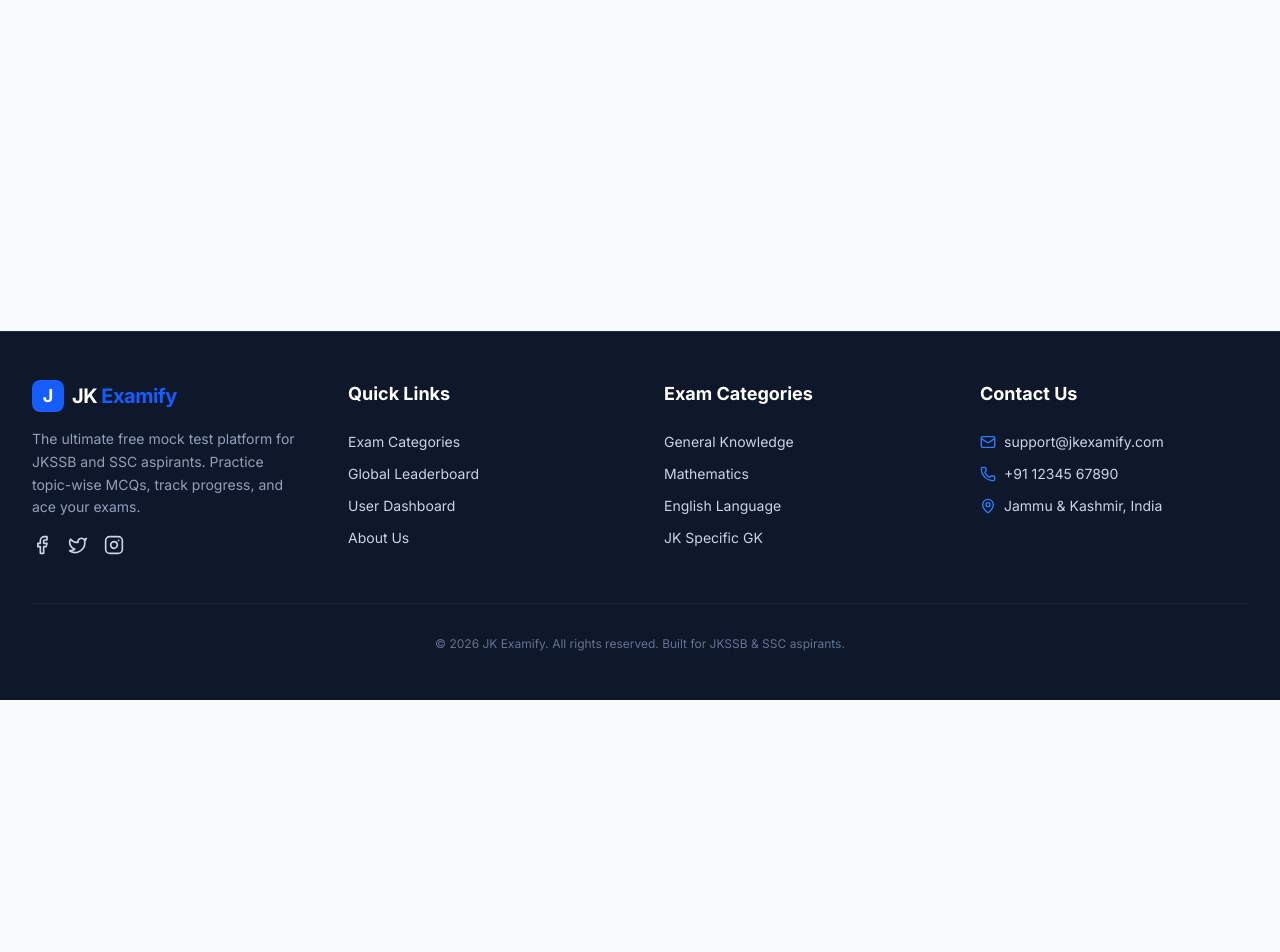
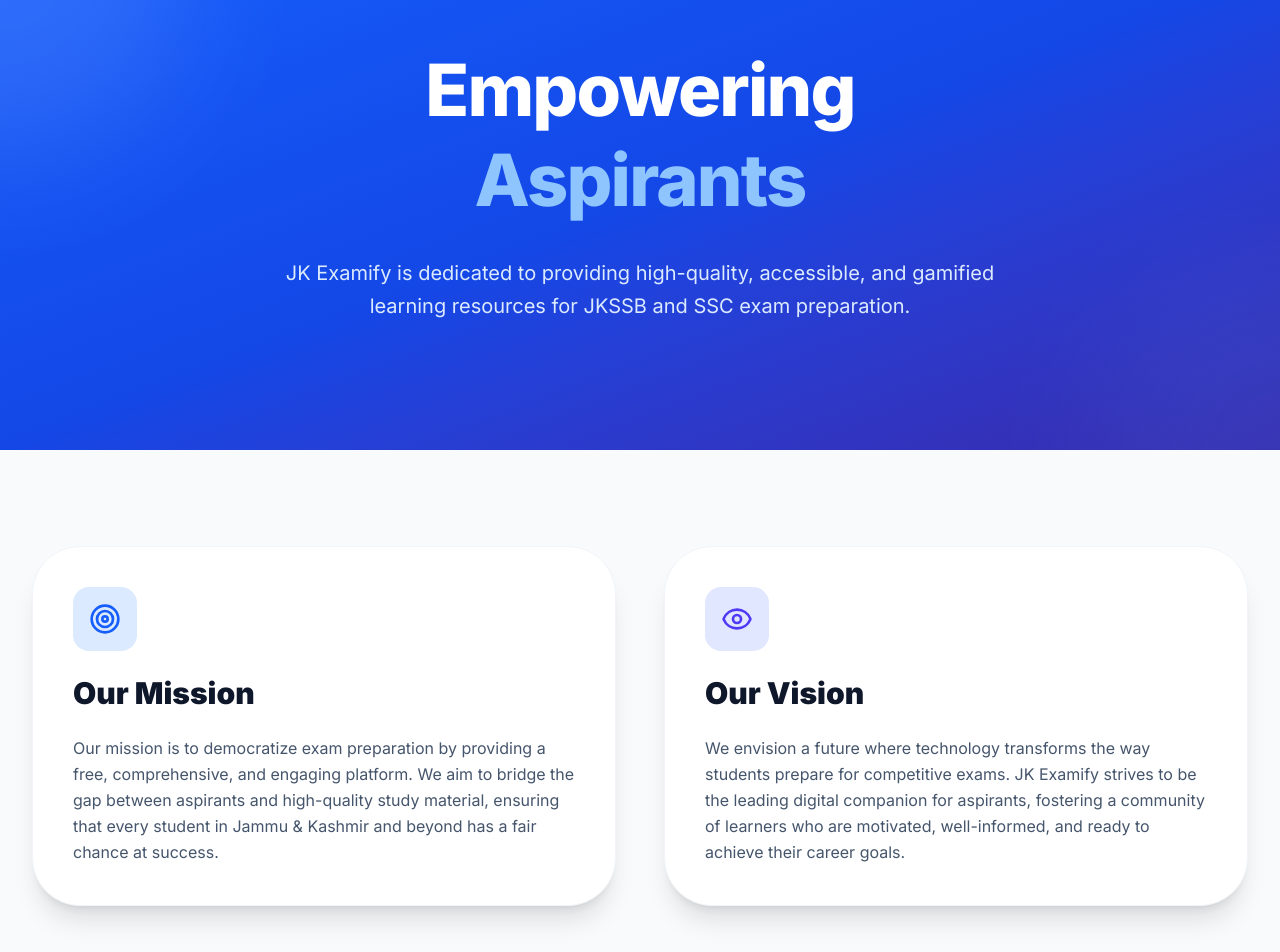
Before and after one commit to encryptedlayman/JK-Examify, a React (Vite) app: page /about in a window 1280 px wide. Shown: the part 100-1052 px from the top of the page. Before the commit the page ends 800 px from the top, so only its background shows below. Built offline with nearby package versions, Linux system fonts and the light colour scheme; no server answers.

Commit message:
feat: Add About page and navigation
Introduces an "About" page to provide information about JK Examify. Updates the navigation bar to include a link to this new page. Also adds a share functionality to the test page, allowing users to share their results via Web Share API or clipboard.

```diff
--- a/src/App.tsx
+++ b/src/App.tsx
@@ -4,6 +4,7 @@
 import Navbar from './components/Navbar';
 import Footer from './components/Footer';
 import Home from './pages/Home';
+import About from './pages/About';
 import Categories from './pages/Categories';
 import Topic from './pages/Topic';
 import Test from './pages/Test';
@@ -49,6 +50,7 @@
             <AnimatePresence mode="wait">
               <Routes>
                 <Route path="/" element={<Home />} />
+                <Route path="/about" element={<About />} />
                 <Route path="/login" element={<Login />} />
                 <Route path="/categories" element={<Categories />} />
                 <Route path="/category/:categoryId" element={<Categories />} />
--- a/src/components/Navbar.tsx
+++ b/src/components/Navbar.tsx
@@ -2,7 +2,7 @@
 import { useAuthState } from 'react-firebase-hooks/auth';
 import { auth, googleProvider } from '../firebase';
 import { signInWithPopup, signOut } from 'firebase/auth';
-import { LayoutDashboard, Trophy, BookOpen, LogIn, LogOut, Menu, X } from 'lucide-react';
+import { LayoutDashboard, Trophy, BookOpen, LogIn, LogOut, Menu, X, Users } from 'lucide-react';
 import { useState } from 'react';
 import { motion, AnimatePresence } from 'motion/react';
 import { cn } from '../lib/utils';
@@ -20,6 +20,7 @@
   const navLinks = [
     { name: 'Categories', path: '/categories', icon: BookOpen },
     { name: 'Leaderboard', path: '/leaderboard', icon: Trophy },
+    { name: 'About', path: '/about', icon: Users },
     ...(user ? [{ name: 'Dashboard', path: '/dashboard', icon: LayoutDashboard }] : []),
   ];
 
--- /dev/null
+++ b/src/pages/About.tsx
@@ -0,0 +1,167 @@
+import { motion } from 'motion/react';
+import { Target, Eye, Users, Award, ShieldCheck, Zap, Heart } from 'lucide-react';
+
+export default function About() {
+  const containerVariants = {
+    hidden: { opacity: 0 },
+    visible: {
+      opacity: 1,
+      transition: {
+        staggerChildren: 0.1
+      }
+    }
+  };
+
+  const itemVariants = {
+    hidden: { y: 20, opacity: 0 },
+    visible: { y: 0, opacity: 1 }
+  };
+
+  return (
+    <div className="space-y-24 pb-24">
+      {/* Hero Section */}
+      <section className="relative overflow-hidden pt-20 pb-32 bg-gradient-to-br from-blue-600 via-blue-700 to-indigo-800 text-white">
+        <div className="absolute inset-0 opacity-10">
+          <div className="absolute top-0 left-0 w-96 h-96 bg-white rounded-full blur-3xl -translate-x-1/2 -translate-y-1/2" />
+          <div className="absolute bottom-0 right-0 w-96 h-96 bg-blue-400 rounded-full blur-3xl translate-x-1/2 translate-y-1/2" />
+        </div>
+
+        <div className="max-w-7xl mx-auto px-4 sm:px-6 lg:px-8 relative z-10">
+          <div className="text-center max-w-3xl mx-auto space-y-8">
+            <motion.h1
+              initial={{ opacity: 0, y: 20 }}
+              animate={{ opacity: 1, y: 0 }}
+              className="text-5xl md:text-7xl font-extrabold tracking-tight leading-tight"
+            >
+              Empowering <span className="text-blue-300">Aspirants</span>
+            </motion.h1>
+            <motion.p
+              initial={{ opacity: 0, y: 20 }}
+              animate={{ opacity: 1, y: 0 }}
+              transition={{ delay: 0.1 }}
+              className="text-xl text-blue-100 leading-relaxed"
+            >
+              JK Examify is dedicated to providing high-quality, accessible, and gamified learning resources for JKSSB and SSC exam preparation.
+            </motion.p>
+          </div>
+        </div>
+      </section>
+
+      {/* Mission & Vision */}
+      <section className="max-w-7xl mx-auto px-4 sm:px-6 lg:px-8">
+        <div className="grid grid-cols-1 md:grid-cols-2 gap-12">
+          <motion.div
+            initial={{ opacity: 0, x: -20 }}
+            whileInView={{ opacity: 1, x: 0 }}
+            viewport={{ once: true }}
+            className="bg-white p-10 rounded-[3rem] shadow-xl border border-slate-100 space-y-6"
+          >
+            <div className="w-16 h-16 bg-blue-100 text-blue-600 rounded-2xl flex items-center justify-center">
+              <Target className="w-8 h-8" />
+            </div>
+            <h2 className="text-3xl font-black text-slate-900">Our Mission</h2>
+            <p className="text-slate-600 leading-relaxed">
+              Our mission is to democratize exam preparation by providing a free, comprehensive, and engaging platform. We aim to bridge the gap between aspirants and high-quality study material, ensuring that every student in Jammu & Kashmir and beyond has a fair chance at success.
+            </p>
+          </motion.div>
+
+          <motion.div
+            initial={{ opacity: 0, x: 20 }}
+            whileInView={{ opacity: 1, x: 0 }}
+            viewport={{ once: true }}
+            className="bg-white p-10 rounded-[3rem] shadow-xl border border-slate-100 space-y-6"
+          >
+            <div className="w-16 h-16 bg-indigo-100 text-indigo-600 rounded-2xl flex items-center justify-center">
+              <Eye className="w-8 h-8" />
+            </div>
+            <h2 className="text-3xl font-black text-slate-900">Our Vision</h2>
+            <p className="text-slate-600 leading-relaxed">
+              We envision a future where technology transforms the way students prepare for competitive exams. JK Examify strives to be the leading digital companion for aspirants, fostering a community of learners who are motivated, well-informed, and ready to achieve their career goals.
+            </p>
+          </motion.div>
+        </div>
+      </section>
+
+      {/* Core Values */}
+      <section className="bg-slate-900 py-24 text-white">
+        <div className="max-w-7xl mx-auto px-4 sm:px-6 lg:px-8">
+          <div className="text-center space-y-4 mb-16">
+            <h2 className="text-4xl font-black tracking-tight">Our Core Values</h2>
+            <p className="text-slate-400 max-w-2xl mx-auto">
+              The principles that guide everything we do at JK Examify.
+            </p>
+          </div>
+
+          <motion.div
+            variants={containerVariants}
+            initial="hidden"
+            whileInView="visible"
+            viewport={{ once: true }}
+            className="grid grid-cols-1 md:grid-cols-3 gap-8"
+          >
+            {[
+              {
+                title: 'Accessibility',
+                desc: 'Quality education should be free and accessible to everyone, regardless of their background.',
+                icon: Users,
+                color: 'bg-blue-600/20 text-blue-500'
+              },
+              {
+                title: 'Innovation',
+                desc: 'We use gamification and AI to make learning more engaging and effective.',
+                icon: Zap,
+                color: 'bg-yellow-600/20 text-yellow-500'
+              },
+              {
+                title: 'Integrity',
+                desc: 'We provide accurate, up-to-date, and reliable content for exam preparation.',
+                icon: ShieldCheck,
+                color: 'bg-green-600/20 text-green-500'
+              },
+              {
+                title: 'Excellence',
+                desc: 'We strive for excellence in our platform design and content quality.',
+                icon: Award,
+                color: 'bg-purple-600/20 text-purple-500'
+              },
+              {
+                title: 'Community',
+                desc: 'Building a supportive environment where aspirants can learn and grow together.',
+                icon: Heart,
+                color: 'bg-red-600/20 text-red-500'
+              },
+              {
+                title: 'Transparency',
+                desc: 'Open and honest communication with our users about our platform and goals.',
+                icon: Eye,
+                color: 'bg-indigo-600/20 text-indigo-500'
+              }
+            ].map((value, i) => (
+              <motion.div
+                key={i}
+                variants={itemVariants}
+                className="bg-slate-800 p-8 rounded-[2.5rem] border border-slate-700 space-y-4"
+              >
+                <div className={`w-12 h-12 rounded-2xl flex items-center justify-center ${value.color}`}>
+                  <value.icon className="w-6 h-6" />
+                </div>
+                <h3 className="text-xl font-bold">{value.title}</h3>
+                <p className="text-slate-400 text-sm leading-relaxed">{value.desc}</p>
+              </motion.div>
+            ))}
+          </motion.div>
+        </div>
+      </section>
+
+      {/* Team Section Placeholder */}
+      <section className="max-w-7xl mx-auto px-4 sm:px-6 lg:px-8">
+        <div className="bg-blue-50 rounded-[3rem] p-12 md:p-20 text-center space-y-8">
+          <h2 className="text-4xl font-black text-slate-900">Built for Aspirants, by Aspirants</h2>
+          <p className="text-slate-600 text-lg max-w-3xl mx-auto">
+            JK Examify is a passion project born out of the need for better digital tools in the local exam ecosystem. We are constantly working to improve the platform and add more features to help you succeed.
+          </p>
+        </div>
+      </section>
+    </div>
+  );
+}
--- a/src/pages/Test.tsx
+++ b/src/pages/Test.tsx
@@ -61,6 +61,37 @@
   const [startTime] = useState(Date.now());
   const [recentActivity, setRecentActivity] = useState<any[]>([]);
   const [showRestartConfirm, setShowRestartConfirm] = useState(false);
+  const [shareStatus, setShareStatus] = useState<'idle' | 'sharing' | 'copied' | 'error'>('idle');
+
+  const handleShare = async (correctCount: number, total: number, accuracy: number, timeTaken: number) => {
+    const summary = `🏆 I just completed a test on JK Examify!\n\n📚 Topic: ${decodedTopic}\n✅ Score: ${correctCount}/${total}\n🎯 Accuracy: ${accuracy}%\n⏱️ Time: ${formatTime(timeTaken)}\n\nPractice now at: ${window.location.origin}`;
+
+    if (navigator.share) {
+      try {
+        setShareStatus('sharing');
+        await navigator.share({
+          title: 'My JK Examify Result',
+          text: summary,
+          url: window.location.origin,
+        });
+        setShareStatus('idle');
+      } catch (err) {
+        // User might have cancelled
+        setShareStatus('idle');
+        console.log('Share cancelled or failed', err);
+      }
+    } else {
+      try {
+        await navigator.clipboard.writeText(summary);
+        setShareStatus('copied');
+        setTimeout(() => setShareStatus('idle'), 2000);
+      } catch (err) {
+        console.error('Error copying:', err);
+        setShareStatus('error');
+        setTimeout(() => setShareStatus('idle'), 2000);
+      }
+    }
+  };
 
   useEffect(() => {
     async function loadMCQs() {
@@ -253,9 +284,24 @@
               <Home className="w-5 h-5" />
               <span>Go to Dashboard</span>
             </button>
-            <button className="w-full sm:w-auto bg-slate-100 text-slate-700 px-8 py-4 rounded-2xl font-bold text-lg hover:bg-slate-200 transition-all flex items-center justify-center space-x-2">
-              <Share2 className="w-5 h-5" />
-              <span>Share Result</span>
+            <button
+              onClick={() => handleShare(correctCount, mcqs.length, accuracy, timeTaken)}
+              className={cn(
+                "w-full sm:w-auto px-8 py-4 rounded-2xl font-bold text-lg transition-all flex items-center justify-center space-x-2",
+                shareStatus === 'copied' ? "bg-green-100 text-green-700" : "bg-slate-100 text-slate-700 hover:bg-slate-200"
+              )}
+            >
+              {shareStatus === 'copied' ? (
+                <>
+                  <CheckCircle className="w-5 h-5" />
+                  <span>Copied!</span>
+                </>
+              ) : (
+                <>
+                  <Share2 className="w-5 h-5" />
+                  <span>Share Result</span>
+                </>
+              )}
             </button>
           </div>
         </div>
```
